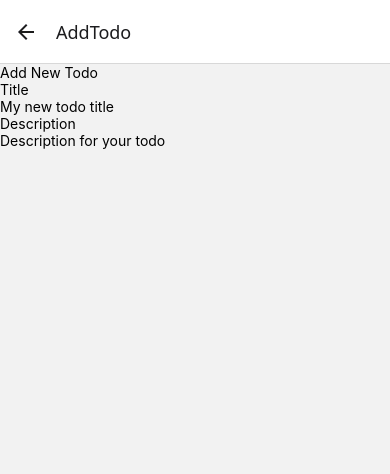
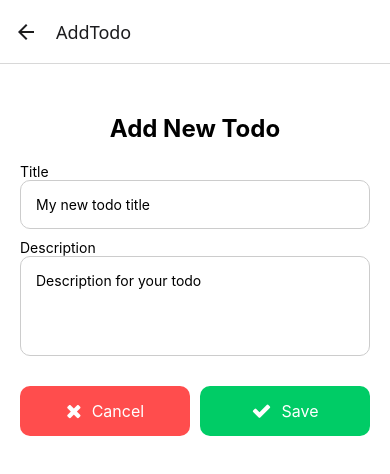
Before and after one commit to abdulmuqeeth22/todolist, a React Native app in the folder MyTodoList/: screen /AddTodo in a window 390 px wide. Shown: the top 474 px of the page. Built offline with nearby package versions, Linux system fonts and the light colour scheme.

Commit message:
added cancel save buttons and styles to the page --- milestone 2

```diff
--- a/MyTodoList/src/screens/AddTodoScreen.js
+++ b/MyTodoList/src/screens/AddTodoScreen.js
@@ -1,16 +1,19 @@
 import React, { useState } from 'react';
 import { View, Text, TextInput, TouchableOpacity } from 'react-native';
+import GlobalStyles from '../styles/GlobalStyles';
+import Icon from 'react-native-vector-icons/FontAwesome';
 
 export default function AddTodoScreen({ navigation }) {
   const [title, setTitle] = useState('');
   const [description, setDescription] = useState('');
 
   return (
-    <View>
-      <Text>Add New Todo</Text>
+    <View style={GlobalStyles.container}>
+      <Text style={GlobalStyles.header}>Add New Todo</Text>
 
       <Text>Title</Text>
       <TextInput
+        style={GlobalStyles.input}
         placeholder="My new todo title"
         value={title}
         onChangeText={setTitle}
@@ -18,11 +21,29 @@ export default function AddTodoScreen({ navigation }) {
 
       <Text>Description</Text>
       <TextInput
+        style={GlobalStyles.descriptionInput}
         placeholder="Description for your todo"
         multiline
         value={description}
         onChangeText={setDescription}
       />
+
+      <View style={GlobalStyles.buttonContainer}>
+        <TouchableOpacity
+          style={[GlobalStyles.cancelButton, GlobalStyles.button]}
+          onPress={() => navigation.goBack()}
+        >
+          <Icon name="times" size={20} color="#fff" />
+          <Text style={GlobalStyles.buttonText}>Cancel</Text>
+        </TouchableOpacity>
+
+        <TouchableOpacity
+          style={[GlobalStyles.saveButton, GlobalStyles.button]}
+        >
+          <Icon name="check" size={20} color="#fff" />
+          <Text style={GlobalStyles.buttonText}>Save</Text>
+        </TouchableOpacity>
+      </View>
     </View>
   );
 }
--- a/MyTodoList/src/styles/GlobalStyles.js
+++ b/MyTodoList/src/styles/GlobalStyles.js
@@ -23,6 +23,13 @@ const GlobalStyles = StyleSheet.create({
   todoText: {
     fontSize: 16,
   },
+  input: {
+    borderWidth: 1,
+    borderColor: '#ccc',
+    padding: 15,
+    borderRadius: 10,
+    marginBottom: 10,
+  },
   addButton: {
     backgroundColor: '#007bff',
     padding: 15,
@@ -37,6 +44,44 @@ const GlobalStyles = StyleSheet.create({
     fontSize: 16,
     marginLeft: 10,
   },
+  buttonContainer: {
+    flexDirection: 'row',
+    justifyContent: 'space-between',
+    marginTop: 20,
+  },
+  button: {
+    flexDirection: 'row',
+    alignItems: 'center',
+    justifyContent: 'center',
+    padding: 15,
+    borderRadius: 10,
+    flex: 1,
+  },
+  cancelButton: {
+    backgroundColor: '#ff4d4d',
+    marginRight: 10,
+  },
+  saveButton: {
+    backgroundColor: '#00cc66',
+  },
+  buttonText: {
+    color: '#fff',
+    fontSize: 16,
+    marginLeft: 10,
+  },
+  iconStyle: {
+    width: 20,
+    height: 20,
+  },
+  descriptionInput: {
+    borderWidth: 1,
+    borderColor: '#ccc',
+    padding: 15,
+    borderRadius: 10,
+    marginBottom: 10,
+    height: 100,
+    textAlignVertical: 'top',
+  },
 });
 
 export default GlobalStyles;
```
Also changed, not shown: package.json (added, +9 -0 lines).
